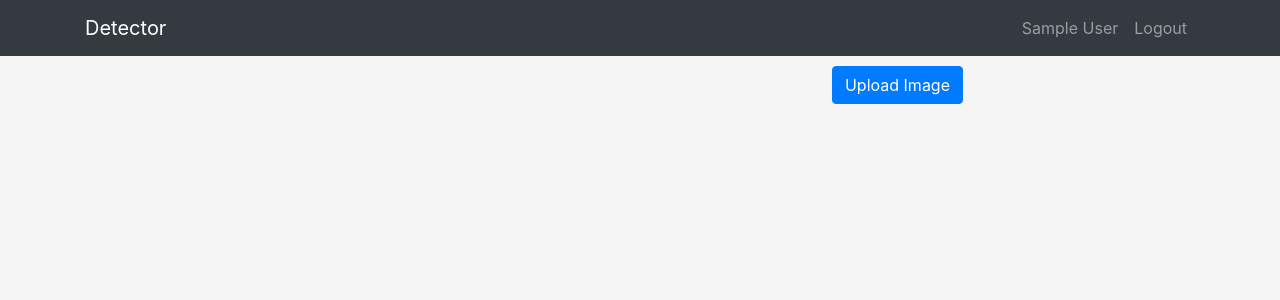
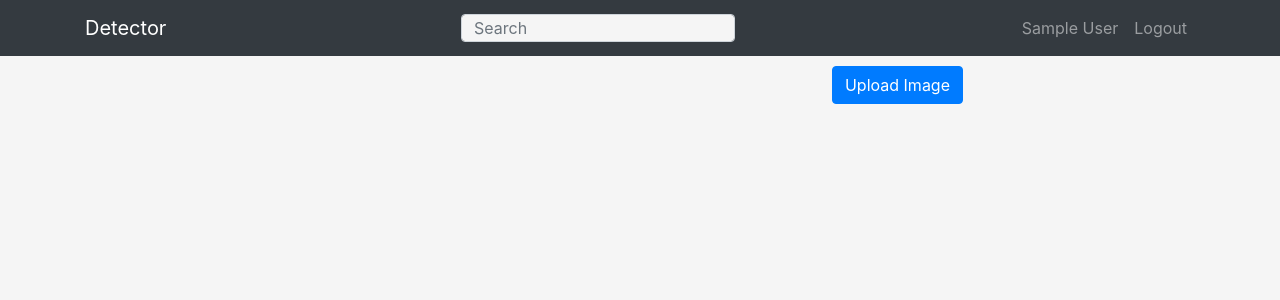
Before and after one commit to MyAwesomeNote/flask-app, a Flask app: page /detector/ in a window 1280 px wide. Shown: the top 300 px of the page. Run offline with Flask 3, Linux system fonts and the light colour scheme; the visitor is signed in with stand-in values (Sample User, id 1); data comes from the database, SQL or seed files in the repository; parts of the project's set-up code (start-up, migrations or seed data) failed here and were passed over; some libraries are stand-ins or nearby versions.

Commit message:
feat(detector): search by keyword for the detected object

```diff
--- /dev/null
+++ b/apps/detector/forms/DeleteImageForm.py
@@ -0,0 +1,6 @@
+from flask_wtf import FlaskForm
+from wtforms import SubmitField
+
+
+class DeleteImageForm(FlaskForm):
+    submit = SubmitField("Delete")
--- a/apps/detector/views.py
+++ b/apps/detector/views.py
@@ -6,13 +6,14 @@ import cv2
 import numpy as np
 import torch
 from PIL import Image
-from flask import Blueprint, render_template, current_app, url_for, redirect, flash
+from flask import Blueprint, render_template, current_app, url_for, redirect, flash, request
 from flask_login import current_user, login_required
 from sqlalchemy.exc import SQLAlchemyError
 from torchvision.transforms import functional
 
 from app import db
 from apps.crud.models.user import User
+from apps.detector.forms.DeleteImageForm import DeleteImageForm
 from apps.detector.forms.DetectorForm import DetectorForm
 from apps.detector.forms.UploadImageForm import UploadImageForm
 from apps.detector.models import UserImage
@@ -48,11 +49,13 @@ def index():
         user_image_tag_dict[user_image.UserImage.id] = user_image_tags
 
     detector_form = DetectorForm()
+    delete_image_form = DeleteImageForm()
 
     return render_template("detector/index.html",
                            user_images=reversed(user_images),
                            user_image_tag_dict=user_image_tag_dict,
-                           detector_form=detector_form)
+                           detector_form=detector_form,
+                           delete_image_form=delete_image_form)
 
 
 @dt.route("/upload", methods=["GET", "POST"])
@@ -203,3 +206,71 @@ def detect(image_id):
         return redirect(url_for("detector.index"))
 
     return redirect(url_for("detector.index"))
+
+
+@dt.route("images/delete/<string:image_id>", methods=["POST"])
+@login_required
+def delete_image(image_id):
+    try:
+        db.session.query(UserImageTag).filter(UserImageTag.user_image_id == image_id).delete()
+        db.session.query(UserImage).filter(UserImage.id == image_id).delete()
+        db.session.commit()
+    except SQLAlchemyError as e:
+        flash("Image delete failed", "error")
+        db.session.rollback()
+        current_app.logger.error(e)
+
+    return redirect(url_for("detector.index"))
+
+
+@dt.route("/images/search", methods=["GET"])
+def search():
+    user_images = (
+        db.session.query(User, UserImage)
+        .join(UserImage, User.id == UserImage.user_id)
+        .all()
+    )
+
+    search_text = request.args.get("search")
+    user_image_tag_dict = {}
+    filtered_user_images = []
+
+    for user_image in user_images:
+        if not search_text:
+            user_image_tags = (
+                db.session.query(UserImageTag)
+                .filter(UserImageTag.user_image_id == user_image.UserImage.id)
+                .all()
+            )
+        else:
+            user_image_tags = (
+                db.session.query(UserImageTag)
+                .filter(
+                    UserImageTag.user_image_id == user_image.UserImage.id,
+                    UserImageTag.tag == search_text,
+                )
+                .all()
+            )
+
+            if not user_image_tags:
+                continue
+
+            user_image_tags = (
+                db.session.query(UserImageTag)
+                .filter(UserImageTag.user_image_id == user_image.UserImage.id)
+                .all()
+            )
+
+        user_image_tag_dict[user_image.UserImage.id] = user_image_tags
+        filtered_user_images.append(user_image)
+
+    detector_form = DetectorForm()
+    delete_image_form = DeleteImageForm()
+
+    return render_template(
+        "detector/index.html",
+        user_images=filtered_user_images,
+        user_image_tag_dict=user_image_tag_dict,
+        delete_image_form=delete_image_form,
+        detector_form=detector_form,
+    )
--- a/templates/detector/base.html
+++ b/templates/detector/base.html
@@ -10,6 +10,34 @@
 <nav class="navbar navbar-expand-lg navbar-dark bg-dark">
   <div class="container">
     <a class="navbar-brand" href="{{ url_for("detector.index") }}">Detector</a>
+    {% if url_for(request.endpoint) == url_for("detector.index") or url_for(request.endpoint) == url_for("detector.search") %}
+      <div class="btn-group">
+        <form
+          action="{{ url_for("detector.search") }}"
+          method="GET"
+          name="dtSearchForm"
+        >
+          {% if request.args.get("search") %}
+            <label for="dt-search"></label><input
+              type="search"
+              id="dt-search"
+              class="form-control col-md-12 dt-search"
+              placeholder="Search"
+              name="search"
+              value="{{ request.args.get("search") }}"
+            />
+          {% else %}
+            <input
+              type="search"
+              id="dt-search"
+              class="form-control col-md-12 dt-search"
+              placeholder="Search"
+              name="search"
+            />
+          {% endif %}
+        </form>
+      </div>
+    {% endif %}
     <ul class="navbar-nav">
       {% if current_user.is_authenticated %}
         <li class="nav-item">
--- a/templates/detector/index.html
+++ b/templates/detector/index.html
@@ -19,6 +19,19 @@
       <header class="d-fex justify-content-between">
         <div class="dt-image-username"> {{ user_image.User.name }}</div>
         <div class="d-flex flex-row-reverse">
+          <div class="p-2">
+            <form
+              action="{{ url_for("detector.delete_image", image_id=user_image.UserImage.id) }}"
+              method="POST"
+            >
+              {{ delete_image_form.csrf_token }}
+              {% if current_user.id == user_image.User.id %}
+                {{ delete_image_form.submit(class="btn btn-danger") }}
+              {% else %}
+                {{ delete_image_form.submit(class="btn btn-danger", disabled="disabled") }}
+              {% endif %}
+            </form>
+          </div>
           <div class="p-2">
             <form
               action="{{ url_for("detector.detect", image_id=user_image.UserImage.id) }}"
```
